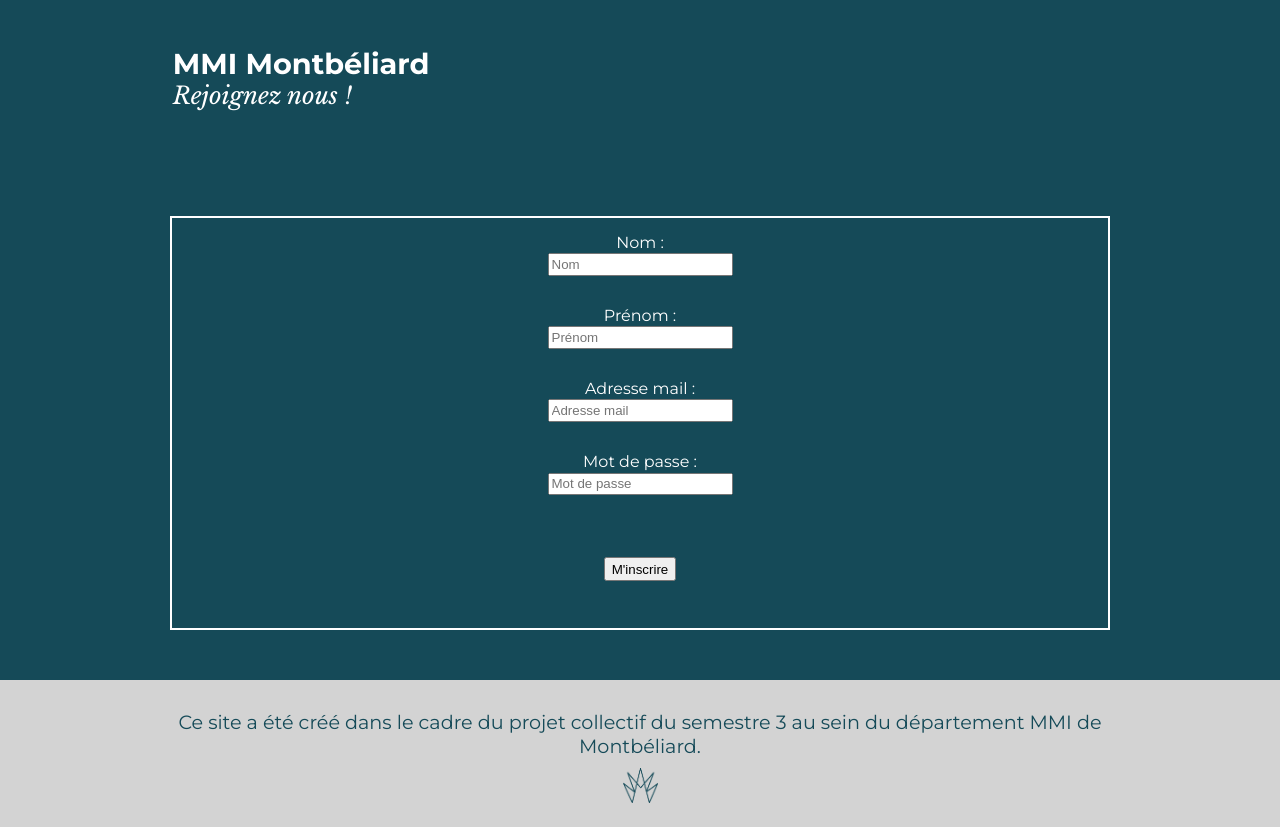
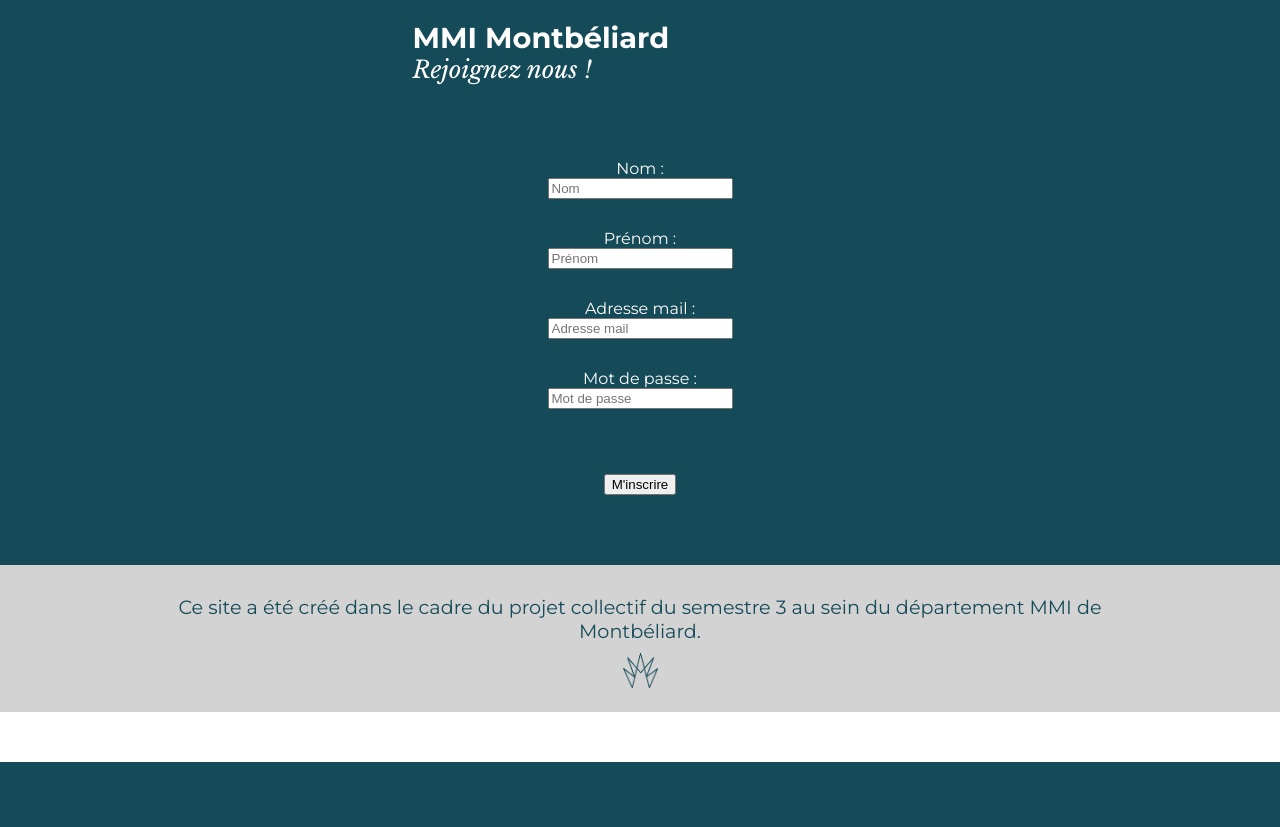
Before and after one commit to Stagealetranger/Stage_a_l_etranger, a PHP site: template templates/inscription.html.twig in a window 1280 px wide. Shown: the part 38-865 px from the top of the page. After the commit the page ends 800 px from the top, so only its background shows below. Run offline with PHP 8.4, Linux system fonts and the light colour scheme; the template is opened without the code that fills it, so the values that code supplies are empty; some libraries are stand-ins or nearby versions; some web fonts are replaced.

Commit message:
Inscription

```diff
--- a/CSS/styles.css
+++ b/CSS/styles.css
@@ -712,7 +712,6 @@ article#monSuivit {
     display: flex;
     flex-wrap: wrap;
     justify-content: center;
-    min-height: 85vh;
 }
 
 #inscription > div > form > div > label {
@@ -730,20 +729,10 @@ article#monSuivit {
     margin-top: 15px;
 }
 
-#inscription > div:first-child {
-    margin-top: 2%;
-    margin-left: 2%;
-}
-
 #inscription > div > form {
     display: flex;
     flex-wrap: wrap;
     justify-content: center;
-}
-
-#myForm {
-    border: 2px solid white;
-    margin: 3%;
 }
 
 .tooltip {
--- a/templates/erreur404.html.twig
+++ b/templates/erreur404.html.twig
@@ -11,7 +11,7 @@
 <article id="erreur404">
 <div class="col3">
     <h3 class="blanc">Erreur 404</h3>
-    <h2 class="blanc">Vous êtes sur une page qui n'existe plus ou n'a jamais existé.
+    <h2 class="blanc">Vous êtes sur une page qui n'existe plus ou qui n'a jamais existé.
         Retour à la page d'accueil <a href="index.php?page=accueil">stagealetranger.com</a></h2>
     <img src="CSS/images/erreur404.png" alt="persoErreur">
 </div>
--- a/templates/inscription.html.twig
+++ b/templates/inscription.html.twig
@@ -4,7 +4,7 @@
 
 {% block contenu %}
     <article id="inscription">
-        <div class="titreIns">
+        <div class="col1">
             <h3 class="blanc">MMI Montbéliard</h3>
             <h2 class="blanc">Rejoignez nous !</h2>
         </div>
```
